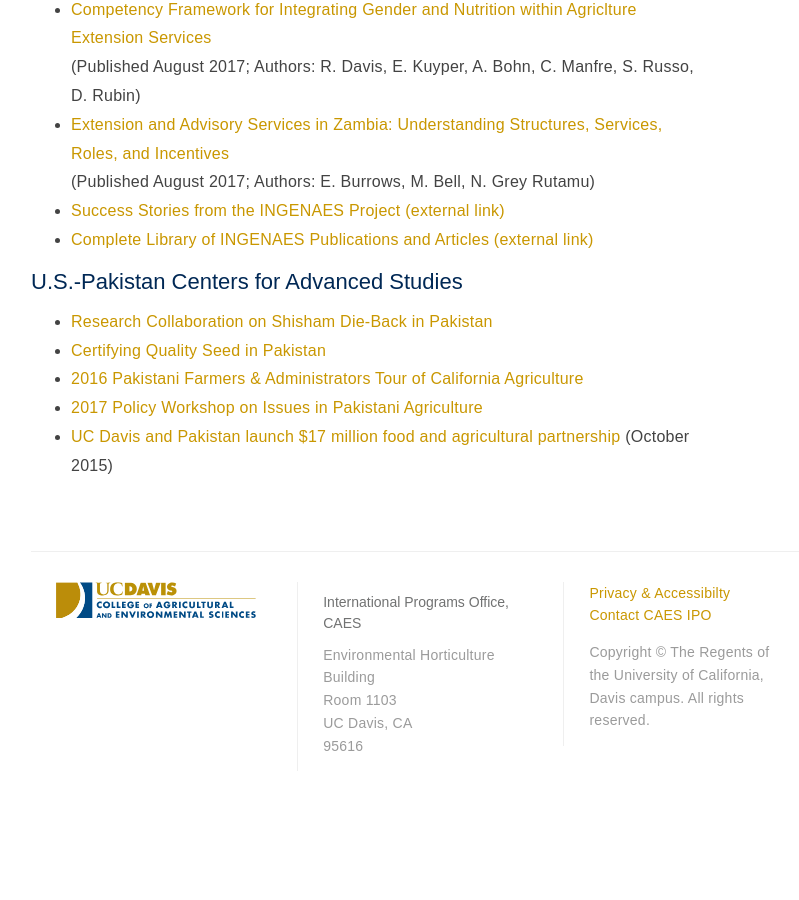
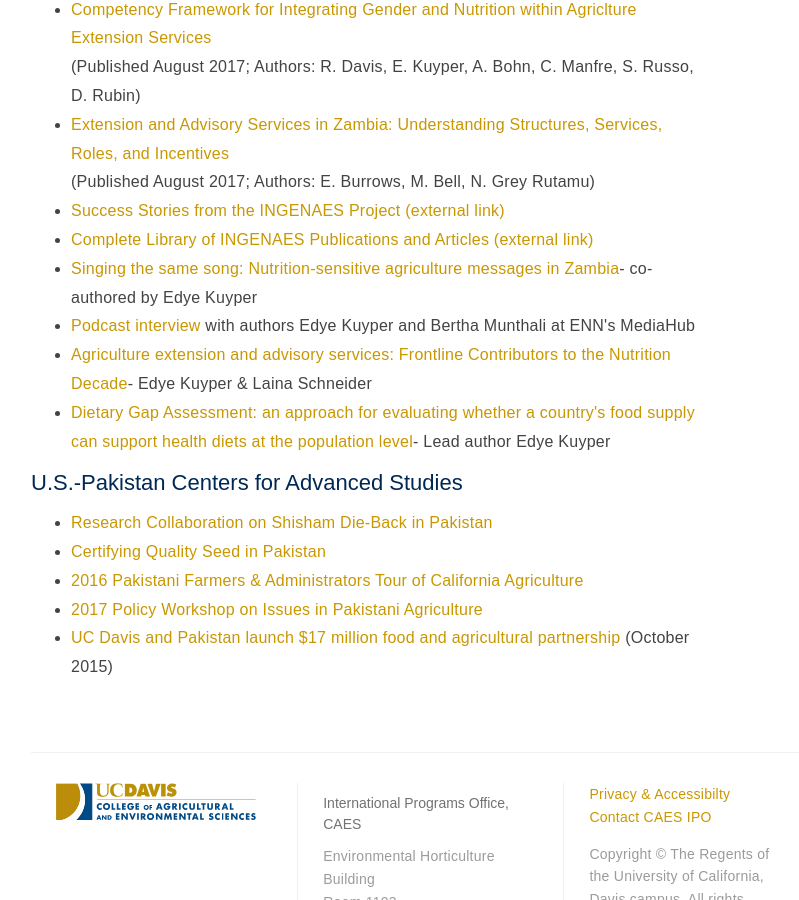
Before and after one commit to ucdavis/ip, a Jekyll site: the page built from research/archives.html, in a window 1280 px wide and 900 px high, scrolled down 1237 px. Shown: the whole window, without its empty margins (97-896 px from the left). Built offline with Jekyll 4.4.1, drawn with Linux system fonts in a browser that asks for light colours; nearby versions of some CDN libraries; before the commit the page ends 2008 px from its top, so only the background shows below that.

Commit message:
archive additions

```diff
--- a/research/archives.html
+++ b/research/archives.html
@@ -38,6 +38,10 @@
       <li><a href="http://ingenaes.illinois.edu/wp-content/uploads/ING-DP-2017_08-EAS-in-Zambia-Structures-Services-Roles-Incentives-Burrows-Bell-Grey-Rutamu.pdf">Extension and Advisory Services in Zambia: Understanding Structures, Services, Roles, and Incentives</a><br>(Published August 2017; Authors: E. Burrows, M. Bell, N. Grey Rutamu)</li>
       <li><a href="http://ingenaes.illinois.edu/success-stories/">Success Stories from the INGENAES Project (external link)</a></li>
       <li><a href="http://ingenaes.illinois.edu/library/">Complete Library of INGENAES Publications and Articles (external link)</a></li>
+      <li><a target="_blank" href="https://www.ennonline.net/nex/8/nutsensitiveagriculturezambia">Singing the same song: Nutrition-sensitive agriculture messages in Zambia</a>- co-authored by Edye Kuyper</li>
+      <li><a target= "_blank" href="http://www.ennonline.net/mediahub/nutritionsensitiveagzambia">Podcast interview</a> with authors Edye Kuyper and Bertha Munthali at ENN's MediaHub</li>
+      <li><a target= "_blank" href="/media/files/nutrition-gender/UNSCN-News-42_Kuyper_Schneider_AEAS_nutrition.pdf">Agriculture extension and advisory services: Frontline Contributors to the Nutrition Decade</a>- Edye Kuyper &amp; Laina Schneider</li>
+      <li><a target= "_blank" href="https://doi.org/10.1017/S1368980017001173" target="_blank">Dietary Gap Assessment: an approach for evaluating whether a country's food supply can support health diets at the population level</a>- Lead author Edye Kuyper</li>
     </ul>
 
 <h2>U.S.-Pakistan Centers for Advanced Studies</h3>
```
Also changed, not shown: media/banners/philippines_banner_FOR_LEVI.jpg (added).
